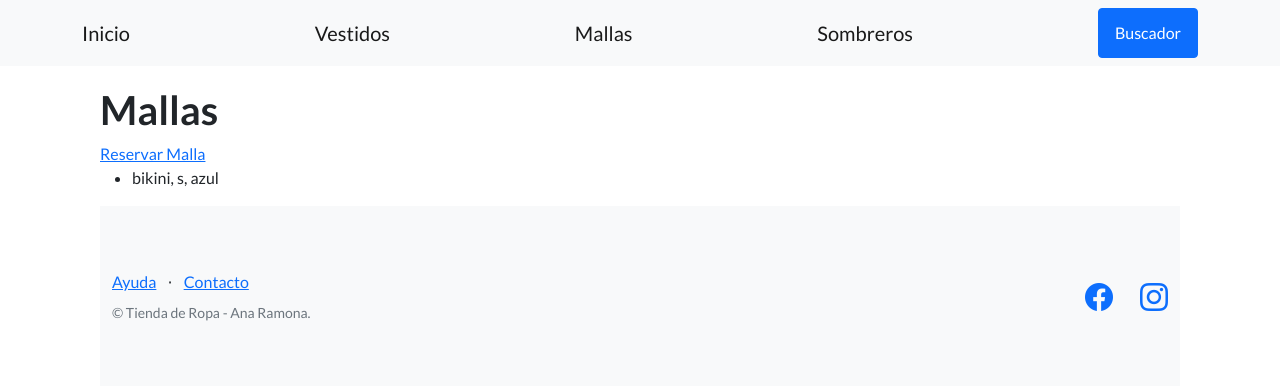
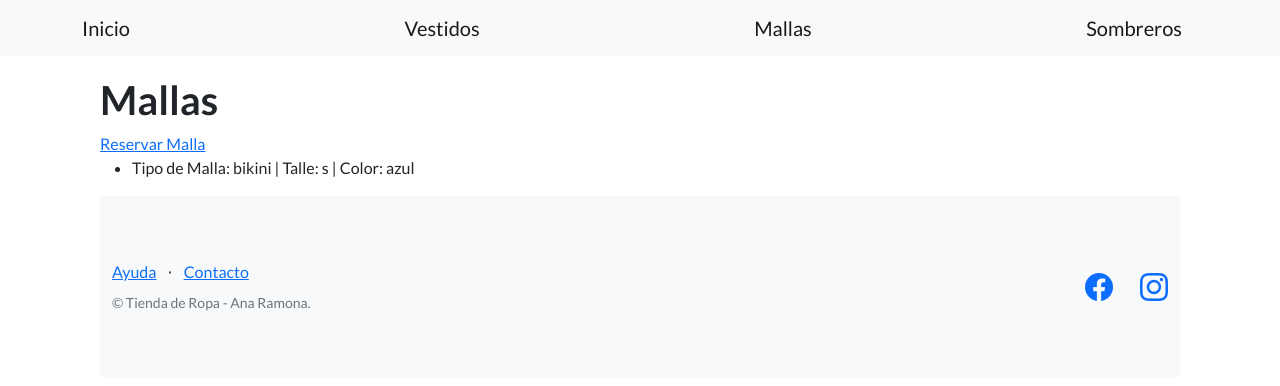
Before and after one commit to MonchiGassull/Tercera-pre-entrega-GASSULL, a Django app: page /ropa/lista-mallas/ in a window 1280 px wide. Shown: the top 386 px of the page. Run offline with Django 4.2, Linux system fonts and the light colour scheme; data comes from the database, SQL or seed files in the repository; both versions use the stored data as it was after the commit; some libraries are stand-ins or nearby versions.

Commit message:
agrgado detalles esteticos

```diff
--- a/TiendaAnaRamona/templates/TiendaAnaRamona/base.html
+++ b/TiendaAnaRamona/templates/TiendaAnaRamona/base.html
@@ -26,7 +26,6 @@
                 <a class="navbar-brand" href="{% url 'lista_vestidos' %}">Vestidos</a>
                 <a class="navbar-brand" href="{% url 'lista_mallas' %}">Mallas</a>
                 <a class="navbar-brand" href="{% url 'lista_sombreros' %}">Sombreros</a>
-                <a class="btn btn-primary" href="#signup">Buscador</a>
             </div>
         </nav>
 
--- a/TiendaAnaRamona/templates/TiendaAnaRamona/lista_mallas.html
+++ b/TiendaAnaRamona/templates/TiendaAnaRamona/lista_mallas.html
@@ -9,7 +9,7 @@
         {% endblock contenido_mallas %}
         <ul>
         {% for malla in mall %}
-            <li>{{ malla.nombre }}, {{ malla.talle }}, {{ malla.color }}</li>
+            <li>Tipo de Malla: {{ malla.nombre }} | Talle: {{ malla.talle }} | Color: {{ malla.color }}</li>
         {% endfor %}
         </ul>
     </div>
--- a/TiendaAnaRamona/templates/TiendaAnaRamona/lista_sombreros.html
+++ b/TiendaAnaRamona/templates/TiendaAnaRamona/lista_sombreros.html
@@ -7,7 +7,7 @@
         <a href="{% url 'hacer_pedido_sombrero' %}">Reservar Sombrero</a>
         <ul>
         {% for sombrero in somb %}
-            <li>{{ sombrero.nombre }}, {{ sombrero.talle }}, {{ sombrero.color }}</li>
+            <li>Tipo de Sombrero: {{ sombrero.nombre }} | Talle: {{ sombrero.talle }} | Color: {{ sombrero.color }}</li>
         {% endfor %}
         </ul>
     </div>
--- a/TiendaAnaRamona/templates/TiendaAnaRamona/lista_vestidos.html
+++ b/TiendaAnaRamona/templates/TiendaAnaRamona/lista_vestidos.html
@@ -7,7 +7,7 @@
         <a href="{% url 'hacer_pedido_vestido' %}">Reservar Vestido</a>
         <ul>
         {% for vestido in vest %}
-            <li>{{ vestido.nombre }}, {{ vestido.talle }}, {{ vestido.color }}</li>
+            <li>Tipo de Vestido: {{ vestido.nombre }} | Talle: {{ vestido.talle }} | Color: {{ vestido.color }}</li>
         {% endfor %}
         </ul>
     </div>
```
Also changed, not shown: db.sqlite3.
